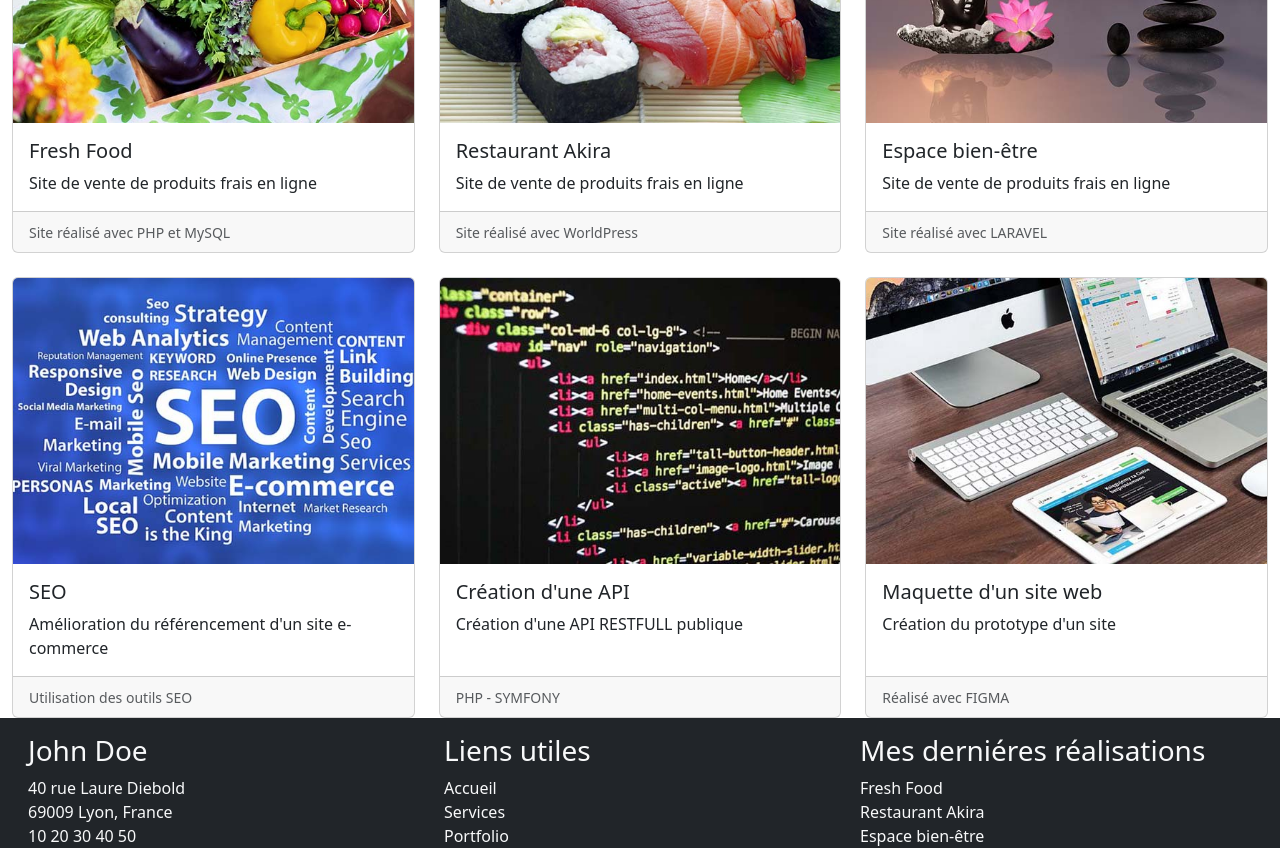
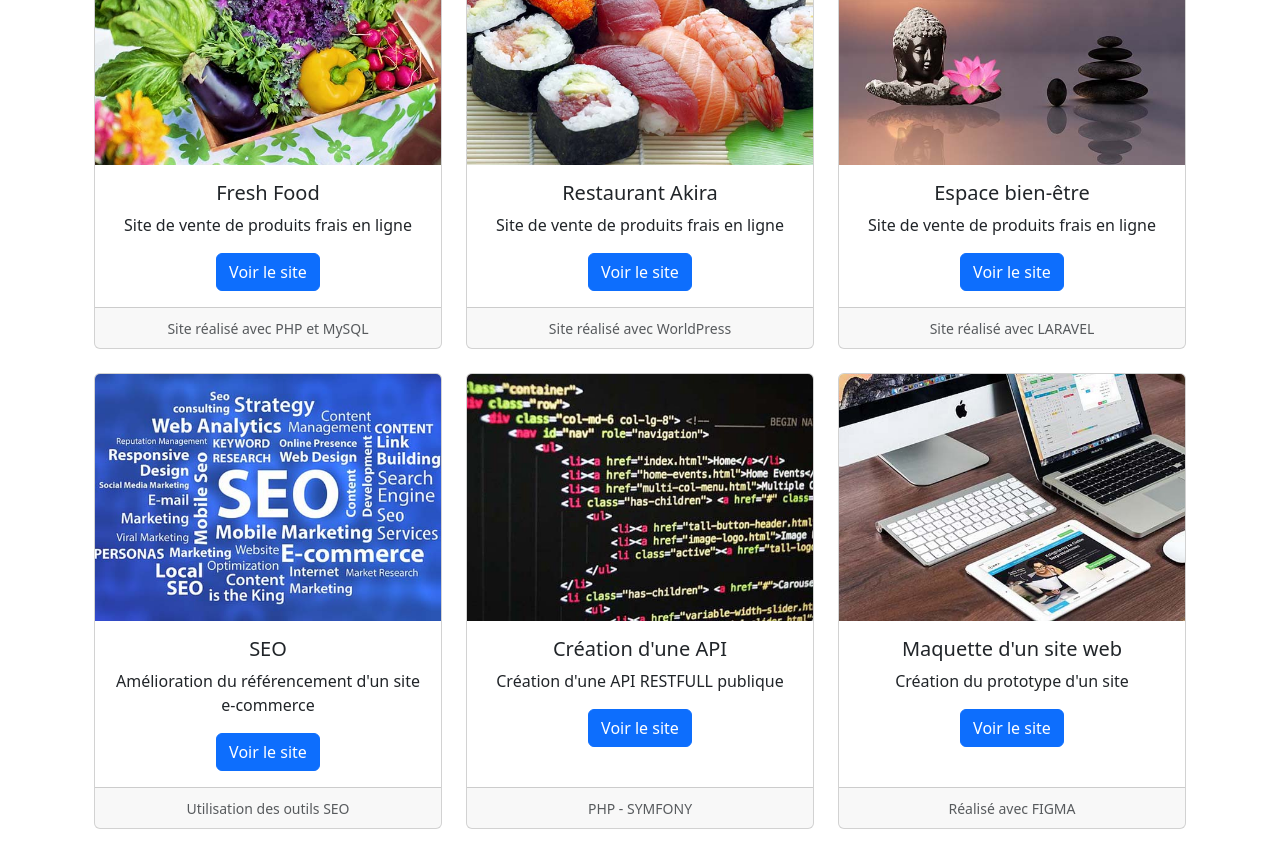
Before and after one commit to kev-aj72/Portfolio-John-Doe, a React (Create React App) app: page /Portfolio in a window 1280 px wide. Shown: the part 500-1348 px from the top of the page. Built offline with nearby package versions, Linux system fonts and the light colour scheme.

Commit message:
add style portfolio

```diff
--- a/src/pages/portfolio.jsx
+++ b/src/pages/portfolio.jsx
@@ -1,80 +1,97 @@
 
 const Portfolio = () => {
     return (
-        <div className="container-fluid mt-5">
-             <img className="img-fluid mt-4" src="/image/banner.jpg" alt="bandeaux décoratifs couleur bleu " />
+      <div className="container-fluid p-0">
+             <img className="img-fluid mt-5 h-auto" src="/image/banner.jpg" alt="bandeaux décoratifs couleur bleu " />
+            <div className="w-100 my-5  text-center">
               <h2>Portfolio</h2>
               <p>Voici quelques-unes de mes réalisations</p>
-        <div class="row row-cols-1 row-cols-md-3 g-4">
-  <div class="col">
-    <div class="card h-100">
-      <img src="/image/portfolio/fresh-food.jpg" class="card-img-top img-fluid" alt="panier-de-légumes"/>
-      <div class="card-body">
-        <h5 class="card-title">Fresh Food</h5>
-        <p class="card-text">Site de vente de produits frais en ligne</p>
+            <div className="w-25 mx-auto border-bottom  border-3 border-primary">
             </div>
-      <div class="card-footer">
-        <small class="text-body-secondary">Site réalisé avec PHP et MySQL</small>
+            </div>
+
+        <div className="row row-cols-1 row-cols-md-3 g-4 pb-5 container-md mx-auto">
+
+          <div className="col-md-4">
+            <div className="card h-100">
+              <img src="/image/portfolio/fresh-food.jpg" className="card-img-top img-fluid" alt="panier-de-légumes"/>
+            <div className="card-body text-center">
+              <h5 className="card-title">Fresh Food</h5>
+              <p className="card-text">Site de vente de produits frais en ligne</p>
+              <button type="button" class="btn btn-primary">Voir le site</button>
+            </div>
+            <div className="card-footer text-center">
+              <small className="text-body-secondary">Site réalisé avec PHP et MySQL</small>
             </div>
             </div>
           </div>
-  <div class="col">
-    <div class="card h-100">
-      <img src="/image/portfolio/restaurant-japonais.jpg" class="card-img-top img-fluid" alt="suchi-restaurant-japonnais"/>
-      <div class="card-body">
-        <h5 class="card-title">Restaurant Akira</h5>
-        <p class="card-text">Site de vente de produits frais en ligne</p>
+
+          <div className="col-md-4">
+            <div className="card h-100">
+              <img src="/image/portfolio/restaurant-japonais.jpg" className="card-img-top img-fluid" alt="suchi-restaurant-japonnais"/>
+            <div className="card-body text-center">
+              <h5 className="card-title">Restaurant Akira</h5>
+              <p className="card-text">Site de vente de produits frais en ligne</p>
+              <button type="button" class="btn btn-primary">Voir le site</button>
             </div>
-      <div class="card-footer">
-        <small class="text-body-secondary">Site réalisé avec WorldPress</small>
+            <div className="card-footer text-center">
+              <small className="text-body-secondary">Site réalisé avec WorldPress</small>
             </div>
             </div>
           </div>
-  <div class="col">
-    <div class="card h-100">
-      <img src="/image/portfolio/espace-bien-etre.jpg" class="card-img-top img-fluid" alt="espace-bien-etre"/>
-      <div class="card-body">
-        <h5 class="card-title">Espace bien-être</h5>
-        <p class="card-text">Site de vente de produits frais en ligne</p>
+
+          <div className="col-md-4">
+            <div className="card h-100">
+              <img src="/image/portfolio/espace-bien-etre.jpg" className="card-img-top img-fluid" alt="espace-bien-etre"/>
+            <div className="card-body text-center">
+              <h5 className="card-title">Espace bien-être</h5>
+              <p className="card-text">Site de vente de produits frais en ligne</p>
+              <button type="button" class="btn btn-primary">Voir le site</button>
             </div>
-      <div class="card-footer">
-        <small class="text-body-secondary">Site réalisé avec LARAVEL</small>
+            <div className="card-footer text-center">
+              <small className="text-body-secondary">Site réalisé avec LARAVEL</small>
             </div>
             </div>
           </div>
-   <div class="col">
-    <div class="card h-100">
-      <img src="/image/portfolio/seo.jpg" class="card-img-top img-fluid" alt="écran-seo"/>
-      <div class="card-body">
-        <h5 class="card-title">SEO</h5>
-        <p class="card-text">Amélioration du référencement d'un site e-commerce</p>
+
+          <div className="col-md-4">
+            <div className="card h-100">
+              <img src="/image/portfolio/seo.jpg" className="card-img-top img-fluid" alt="écran-seo"/>
+            <div className="card-body text-center">
+              <h5 className="card-title">SEO</h5>
+              <p className="card-text">Amélioration du référencement d'un site e-commerce</p>
+              <button type="button" class="btn btn-primary">Voir le site</button>
             </div>
-      <div class="card-footer">
-        <small class="text-body-secondary">Utilisation des outils SEO</small>
+            <div className="card-footer text-center">
+              <small className="text-body-secondary">Utilisation des outils SEO</small>
             </div>
             </div>
           </div>
-   <div class="col">
-    <div class="card h-100">
-      <img src="/image/portfolio/coder.jpg" class="card-img-top img-fluid" alt="screen-écran-du-code-de-developpement-site"/>
-      <div class="card-body">
-        <h5 class="card-title">Création d'une API</h5>
-        <p class="card-text">Création d'une API RESTFULL publique</p>
+
+          <div className="col-md-4">
+            <div className="card h-100">
+              <img src="/image/portfolio/coder.jpg" className="card-img-top img-fluid" alt="screen-écran-du-code-de-developpement-site"/>
+            <div className="card-body text-center">
+              <h5 className="card-title">Création d'une API</h5>
+              <p className="card-text">Création d'une API RESTFULL publique</p>
+              <button type="button" class="btn btn-primary">Voir le site</button>
             </div>
-      <div class="card-footer">
-        <small class="text-body-secondary">PHP - SYMFONY</small>
+            <div className="card-footer text-center">
+              <small className="text-body-secondary">PHP - SYMFONY</small>
             </div>
             </div>
           </div>
-   <div class="col">
-    <div class="card h-100">
-      <img src="/image/portfolio/screens.jpg" class="card-img-top img-fluid" alt="espace-de-travail-bureau"/>
-      <div class="card-body">
-        <h5 class="card-title">Maquette d'un site web</h5>
-        <p class="card-text">Création du prototype d'un site</p>
+
+          <div className="col-md-4">
+            <div className="card h-100">
+              <img src="/image/portfolio/screens.jpg" className="card-img-top img-fluid" alt="espace-de-travail-bureau"/>
+            <div className="card-body text-center">
+              <h5 className="card-title">Maquette d'un site web</h5>
+              <p className="card-text">Création du prototype d'un site</p>
+              <button type="button" class="btn btn-primary">Voir le site</button>
             </div>
-      <div class="card-footer">
-        <small class="text-body-secondary">Réalisé avec FIGMA</small>
+            <div className="card-footer text-center">
+              <small className="text-body-secondary">Réalisé avec FIGMA</small>
             </div>
             </div>
           </div>
```
Lines whose indentation alone changed are shown as unchanged.
